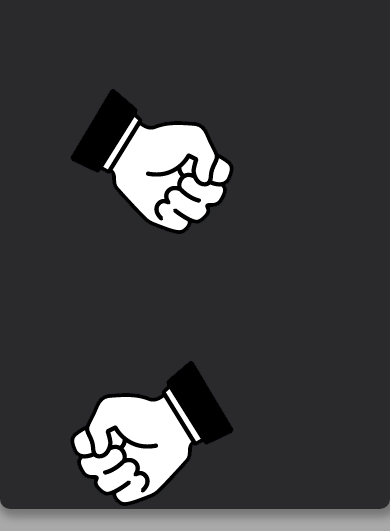
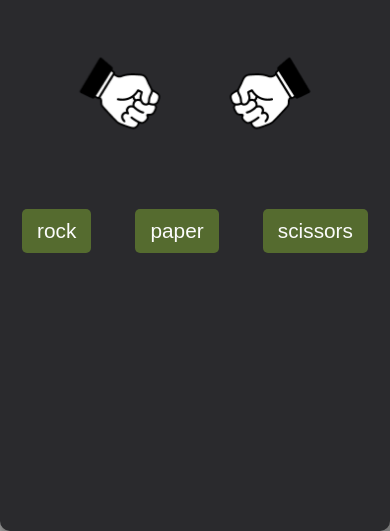
Before and after one commit to RezapourAraz/rock-paper-scissors-game, a plain HTML site: page index.html in a window 390 px wide. Both pictures are taken after a click on the button "Let's Play". Shown: the part 313-844 px from the top of the page. Drawn offline with Linux system fonts and the light colour scheme.

Commit message:
responsive

```diff
--- a/style.css
+++ b/style.css
@@ -10,12 +10,14 @@ body {
 }
 
 .game {
-    margin: 20px auto;
+    margin: 0 auto;
     max-width: 600px;
-    height: 95vh;
+    height: 100vh;
     background: rgb(42, 42, 45);
     border-radius: 10px;
     box-shadow: 3px 3px 8px 5px rgba(0, 0, 0, .3);
+    align-items: center;
+    justify-content: center;
 }
 
 .score {
@@ -64,6 +66,8 @@ body {
 .match {
     position: absolute;
     top: 30vh;
+    width: 600px;
+    margin: 0 auto;
     transition: opacity 0.5s ease 0.5s;
 }
 
@@ -75,15 +79,25 @@ body {
     margin-bottom: 30px;
 }
 
+.hands {
+    width: auto;
+    margin: 0 auto;
+    display: flex;
+    justify-content: center;
+}
 .match .options {
     display: flex;
     justify-content: space-around;
-    margin-top: 80px;
+    margin-top: 50px;
 }
 
 .player-hand {
     transform: rotateY(180deg);
+    width: 150px;
 
+}
+.computer-hand {
+    width: 150px;
 }
 
 .options button {
@@ -108,3 +122,9 @@ div.fadeOut {
     opacity: 0;
     pointer-events: none;
 }
+
+@media (max-width: 768px) {
+    .match {
+        width: 100%;
+    }
+}
```
